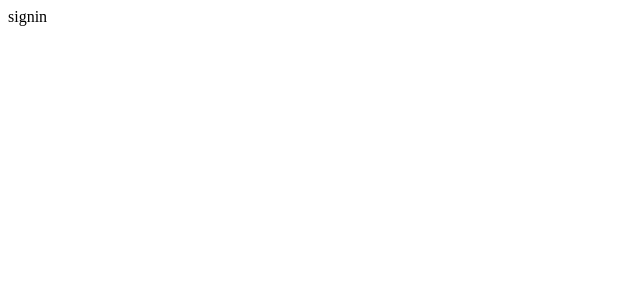
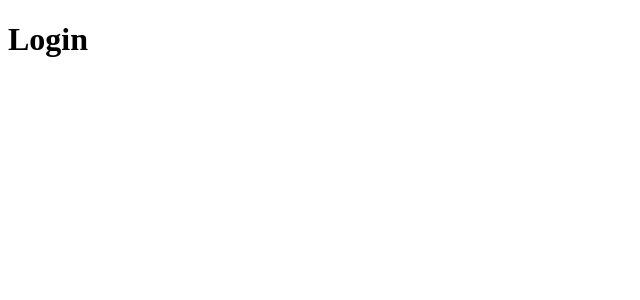
Before and after one commit to tona3922/ebookstore, a React (Create React App) app: page /signin in a window 1280 px wide. Shown: the top 300 px of the page, without its empty margins (0-640 px from the left). Built offline with nearby package versions, Linux system fonts and the light colour scheme.

Commit message:
update login and signup files

```diff
--- a/src/App.js
+++ b/src/App.js
@@ -1,11 +1,11 @@
 import "./style.scss";
-import { Uppernav } from "./navbar/uppernav";
+// import { Uppernav } from "./navbar/uppernav";
 import { BrowserRouter as Router, Route, Routes } from "react-router-dom";
 import { Home } from "./navbar/upper/home";
 import { Cart } from "./navbar/upper/cart";
 import { Contact } from "./navbar/upper/contact";
-import { Signin } from "./navbar/upper/signin";
-import { Signup } from "./navbar/upper/signup";
+import { Login } from "./authen/login";
+import { Signup } from "./authen/singup";
 
 function App() {
   return (
@@ -15,7 +15,7 @@ function App() {
           <Route path="/" element={<Home />} />
           <Route path="/contact" element={<Contact />} />
           <Route path="/cart" element={<Cart />} />
-          <Route path="/signin" element={<Signin />} />
+          <Route path="/signin" element={<Login />} />
           <Route path="/signup" element={<Signup />} />
         </Routes>
       </Router>
--- a/src/authen/login.jsx
+++ b/src/authen/login.jsx
@@ -0,0 +1,7 @@
+import React from "react";
+
+export const Login = () => {
+    return(
+        <h1>Login</h1>
+    );
+}
--- a/src/authen/singup.jsx
+++ b/src/authen/singup.jsx
@@ -0,0 +1,7 @@
+import React from "react";
+
+export const Signup = () => {
+    return(
+        <h1>Signup</h1>
+    );
+}
--- a/src/navbar/upper/signin.jsx
+++ /dev/null
@@ -1,5 +0,0 @@
-import React from "react";
-
-export const Signin = () => {
-  return <div>signin</div>;
-};
--- a/src/navbar/upper/signup.jsx
+++ /dev/null
@@ -1,5 +0,0 @@
-import React from "react";
-
-export const Signup = () => {
-  return <div>Signup</div>;
-};
--- a/src/navbar/uppernav.jsx
+++ b/src/navbar/uppernav.jsx
@@ -40,14 +40,14 @@ export const Uppernav = () => {
               &nbsp;Cart
             </div>
           </Link>
-          <Link to="/signin" style={{ textDecoration: "none", color: "black" }}>
+          <Link to="/signup" style={{ textDecoration: "none", color: "black" }}>
             {/* <FaSignInAlt /> */}
             <div className="navbutton">
               <img class="navimg" src={signup} alt="" />
               &nbsp;Sign Up
             </div>
           </Link>
-          <Link to="/signup" style={{ textDecoration: "none", color: "black" }}>
+          <Link to="/signin" style={{ textDecoration: "none", color: "black" }}>
             <div className="navbutton">
               <img class="navimg" src={signin} alt="" />
               &nbsp;Sign In
```
